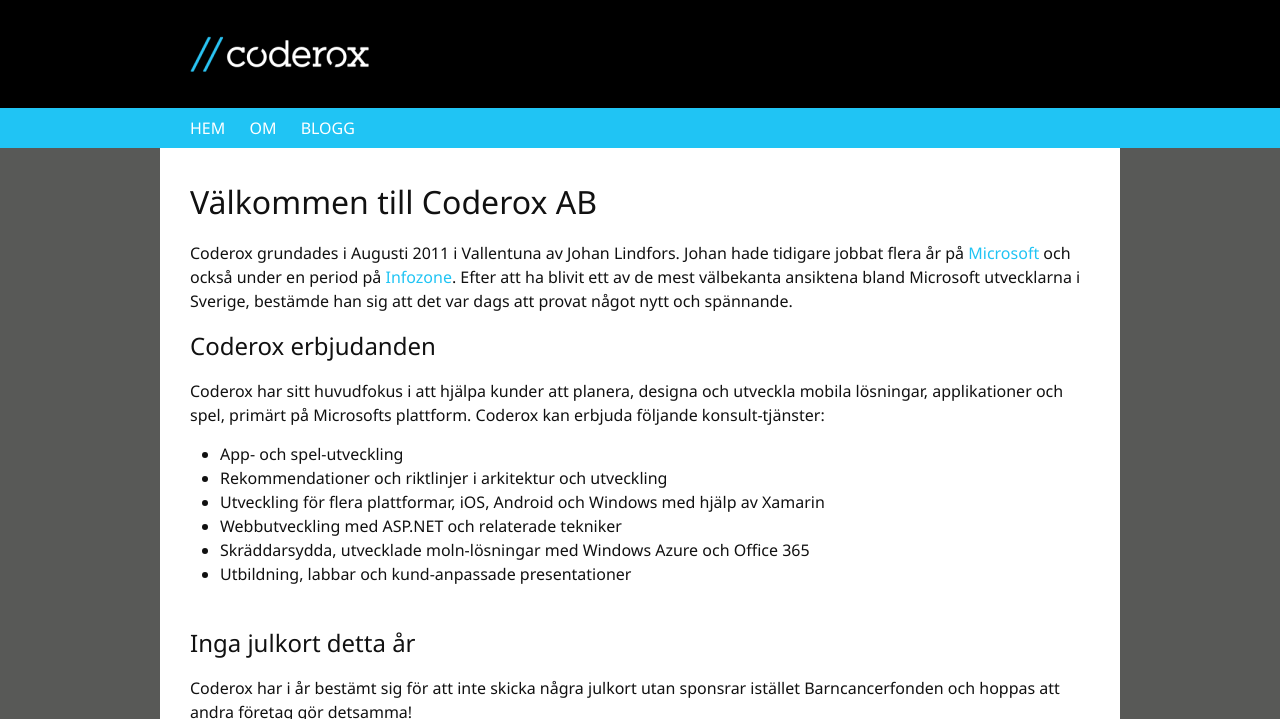
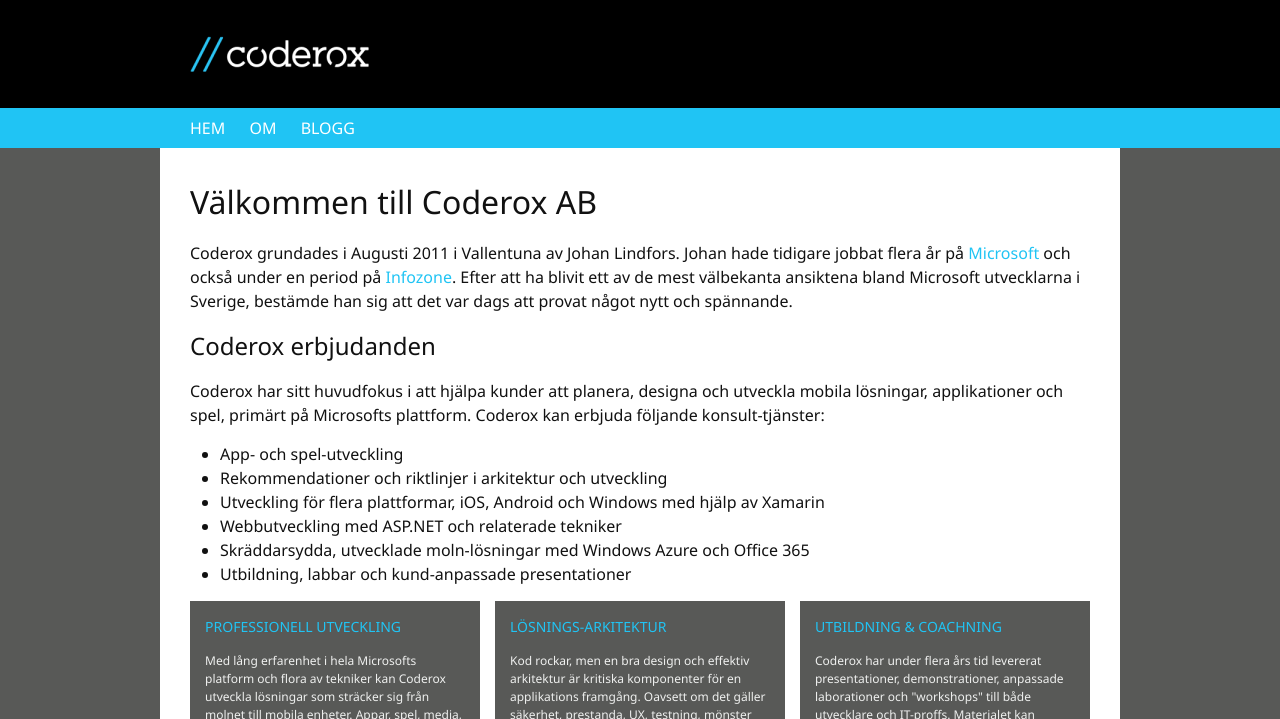
Before and after one commit to coderox/coderox.github.io, a Jekyll site: the page built from index.html, in a window 1280 px wide. Shown: the top 719 px of the page. Built offline with Jekyll 4.4.1, drawn with Linux system fonts in a browser that asks for light colours; grey boxes are pictures that could not be loaded.

Commit message:
Removed christmas banner

```diff
--- a/index.html
+++ b/index.html
@@ -17,12 +17,6 @@
     <li>Skräddarsydda, utvecklade moln-lösningar med Windows Azure och Office 365</li>
     <li>Utbildning, labbar och kund-anpassade presentationer</li>
   </ul>
-
-  <br/>
-
-  <h2>Inga julkort detta år</h2>
-  <p>Coderox har i år bestämt sig för att inte skicka några julkort utan sponsrar istället Barncancerfonden och hoppas att andra företag gör detsamma!</p>
-    <p><a href="http://www.barncancerfonden.se/jul/" target="_blank"><img src="http://banners.barncancerfonden.se/Julknapp/bcf_jul_150x150.gif" border="0" alt="Barncancerfondens Julknapp 2016"></a></p>
 <!--
     {% for post in site.posts limit:1 %}
     <h3>Det här publicerades {{ post.date | date: "%b %-d, %Y" }} på Coderox blogg</h3>
```
